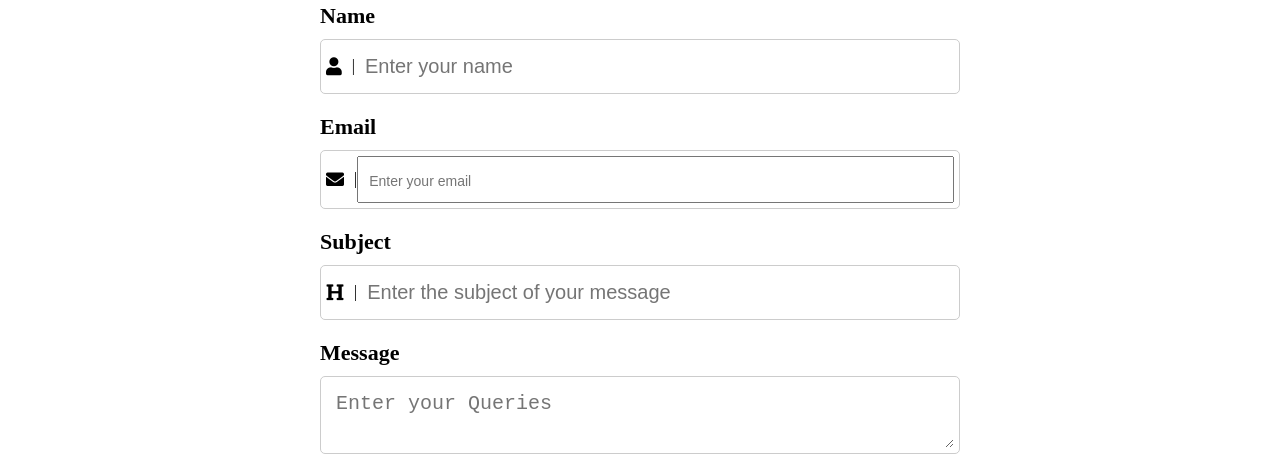
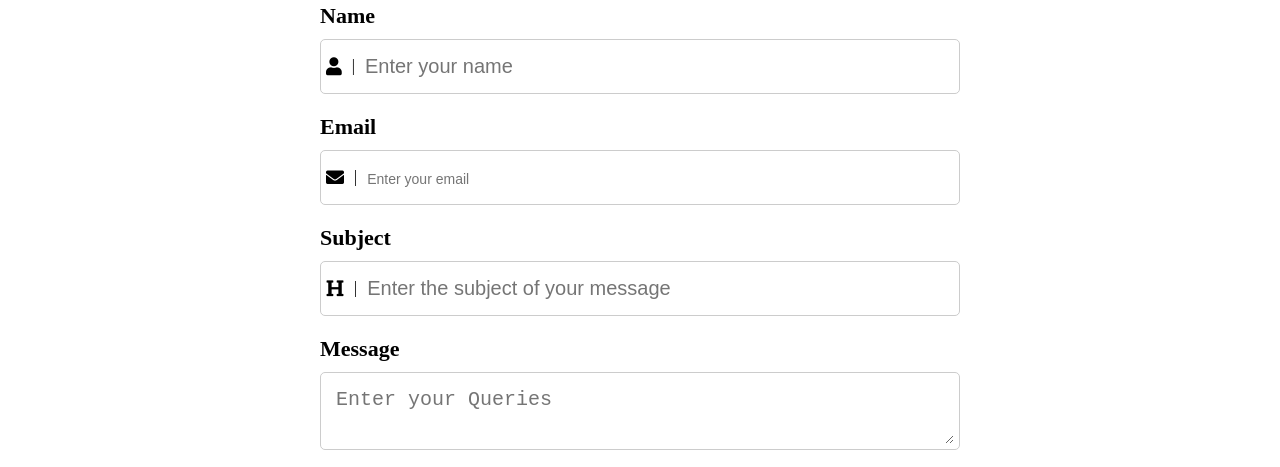
Before and after one commit to Sania-17/Sania-17.github.io, a plain HTML site: page contactus.html in a window 1280 px wide. Shown: the part 318-785 px from the top of the page. Drawn offline with Linux system fonts and the light colour scheme.

Commit message:
Update contactus.html

```diff
--- a/contactus.html
+++ b/contactus.html
@@ -77,7 +77,7 @@
         <div class="input-wrapper">
           <i class="fas fa-envelope"></i>
           |
-          <input type="email" id="email" name="email" placeholder="Enter your email">
+          <input type="email" id="email2" name="email" placeholder="Enter your email">
         </div>
 
         <label for="subject">Subject</label>
@@ -119,7 +119,7 @@
       <div class=" btn-footer">
 
         <button class="login btn-footer">Login</button>
-
+        <!-- <span>|</span> -->
         <button class="signup  signup2 btn-footer">Sign-Up</button>
     </div>
     <hr class = "footer-hr">
```
